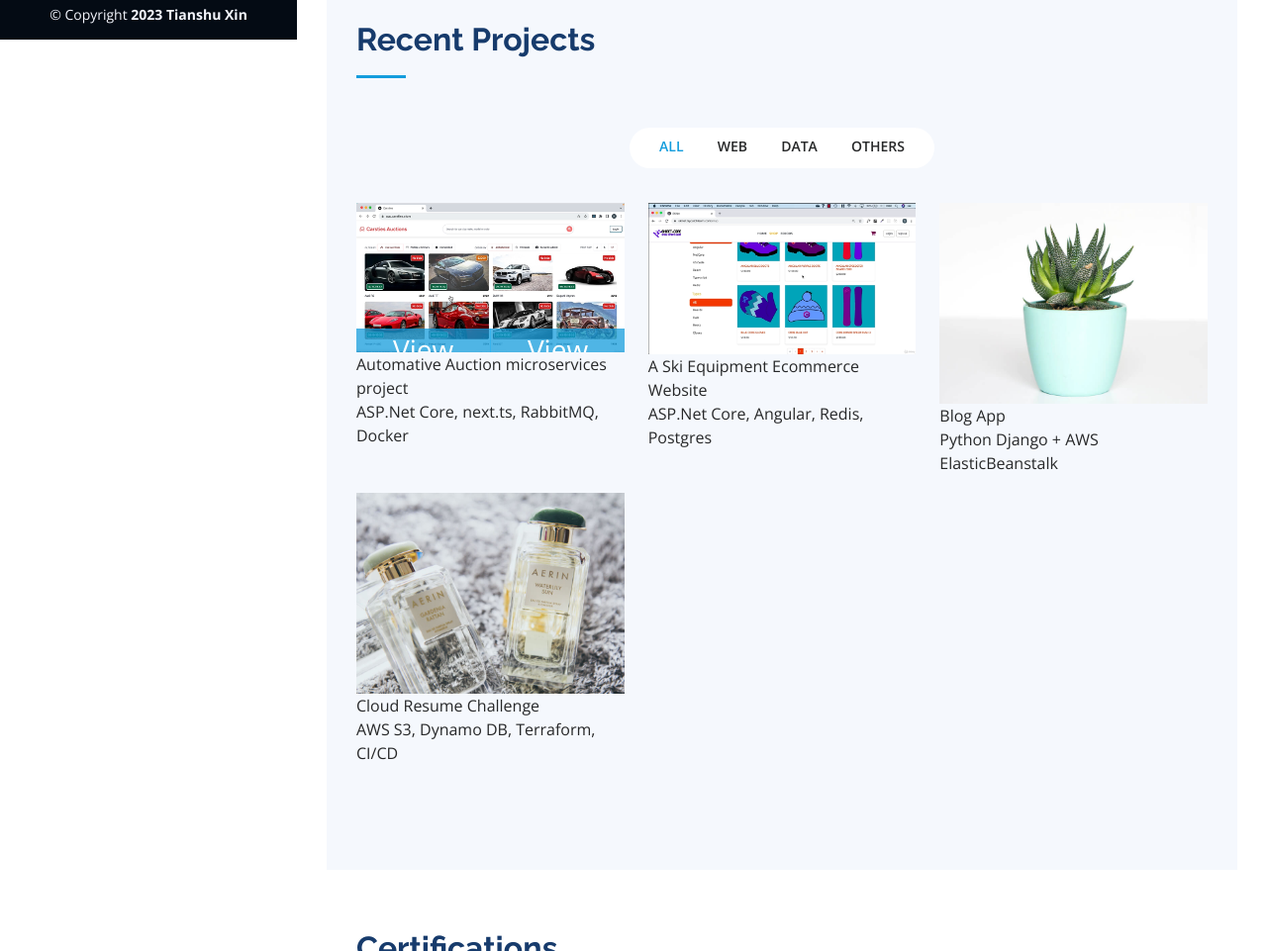
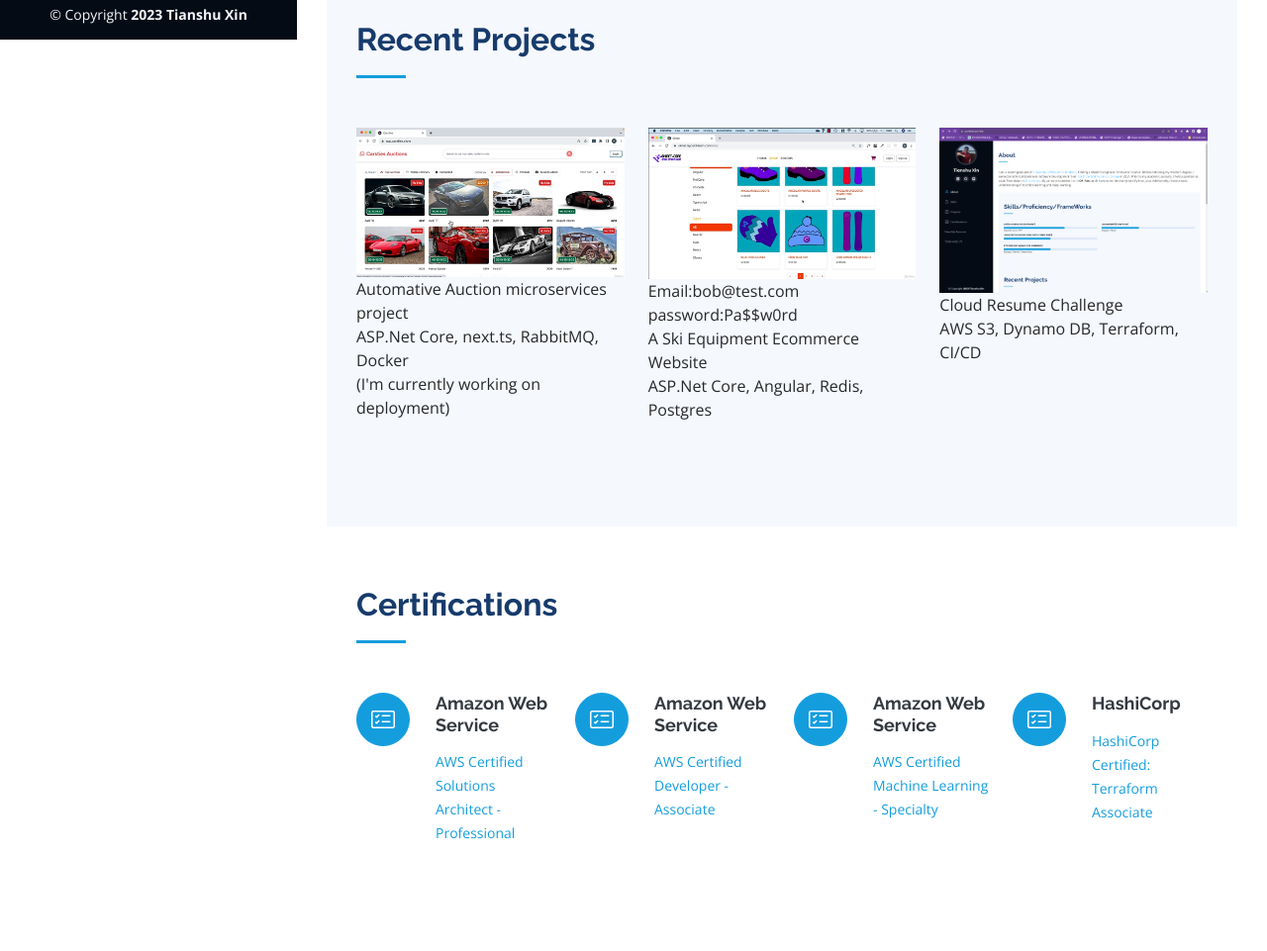
Before and after one commit to txin214/PortfolioChallenge, a plain HTML site: page index.html in a window 1280 px wide. Shown: the part 760-1721 px from the top of the page at 99% size. Drawn offline with nearby package versions, Linux system fonts and the light colour scheme; no server answers.

Commit message:
Add changes

```diff
--- a/index.html
+++ b/index.html
@@ -226,7 +226,7 @@
               <h2>Recent Projects</h2>
             </div>
 
-            <div class="row" data-aos="fade-up">
+            <!-- <div class="row" data-aos="fade-up">
               <div class="col-lg-12 d-flex justify-content-center">
                 <ul id="portfolio-flters">
                   <li data-filter="*" class="filter-active">All</li>
@@ -235,7 +235,7 @@
                   <li data-filter=".filter-web">Others</li>
                 </ul>
               </div>
-            </div>
+            </div> -->
 
             <div class="row portfolio-container" data-aos="fade-up" data-aos-delay="100">
 
@@ -243,29 +243,30 @@
                 <div class="portfolio-wrap">
                   <img src="assets/img/auction.png" class="img-fluid" alt="">
                   <div class="portfolio-links">
-                    <a class="button" href="https://skirushshop.txin.link/">View Code</a>
-                    <a class="button" href="https://skirushshop.txin.link/">View Demo</a>
-                    <!-- <a href="assets/img/ski.png" data-gallery="portfolioGallery" class="portfolio-lightbox" title="App 1"><i class="bx bx-plus"></i></a>
-                <a href="portfolio-details.html" title="More Details"><i class="bx bx-link"></i></a> -->
+
+                    <a href="https://github.com/txin214/Auctions" class="portfolio-lightbox" title="View Code"><i class="bx bx-plus"></i></a>
+                <a href="#" title="View Demo"><i class="bx bx-link"></i></a>
                   </div>
                 </div>
                 <p>Automative Auction microservices project<br>
-                  ASP.Net Core, next.ts, RabbitMQ, Docker</p>
-
+                  ASP.Net Core, next.ts, RabbitMQ, Docker<br>
+                  (I'm currently working on deployment)</p>
               </div>
 
               <div class="col-lg-4 col-md-6 portfolio-item filter-app">
                 <div class="portfolio-wrap">
                   <img src="assets/img/ski.png" class="img-fluid" alt="">
                   <div class="portfolio-links">
-                    <a href="https://skirushshop.txin.link/" title="More Details" class="button"><i
-                        class="bx bx-link"></i></a>
-                    <a href="https://github.com/txin214/SkiRushShop" title="More Details" class="button"><i
-                        class="bx bx-link"></i></a>
+
+                    <a href="https://github.com/txin214/SkiRushShop" class="portfolio-lightbox" title="View Code"><i class="bx bx-plus"></i></a>
+                <a href="https://skirushshop.txin.link" title="View Demo"><i class="bx bx-link"></i></a>
                   </div>
                 </div>
-                <p>A Ski Equipment Ecommerce Website<br>
-                  ASP.Net Core, Angular, Redis, Postgres</p>
+                <p>
+                  Email:bob@test.com  password:Pa$$w0rd<br>
+                  A Ski Equipment Ecommerce Website<br>
+                  ASP.Net Core, Angular, Redis, Postgres<br>
+                  </p>
               </div>
 
               <!-- <div class="col-lg-4 col-md-6 portfolio-item filter-web">
@@ -280,7 +281,7 @@
               </p>
           </div> -->
 
-              <div class="col-lg-4 col-md-6 portfolio-item filter-card">
+              <!-- <div class="col-lg-4 col-md-6 portfolio-item filter-card">
                 <div class="portfolio-wrap">
                   <img src="assets/img/portfolio/portfolio-4.jpg" class="img-fluid" alt="">
                   <div class="portfolio-links">
@@ -291,15 +292,14 @@
                 </div>
                 <p>Blog App<br>
                   Python Django + AWS ElasticBeanstalk</p>
-              </div>
+              </div> -->
 
               <div class="col-lg-4 col-md-6 portfolio-item filter-web">
                 <div class="portfolio-wrap">
-                  <img src="assets/img/portfolio/portfolio-5.jpg" class="img-fluid" alt="">
+                  <img src="assets/img/portfolio.PNG" class="img-fluid" alt="">
                   <div class="portfolio-links">
-                    <a href="assets/img/portfolio/portfolio-5.jpg" data-gallery="portfolioGallery"
-                      class="portfolio-lightbox" title="Web 2"><i class="bx bx-plus"></i></a>
-                    <a href="portfolio-details.html" title="More Details"><i class="bx bx-link"></i></a>
+                    <a href="https://github.com/txin214/PortfolioChallenge" class="portfolio-lightbox" title="View Code"><i class="bx bx-plus"></i></a>
+                <a href="https://portfolio.txin.link" title="View Demo"><i class="bx bx-link"></i></a>
                   </div>
                 </div>
                 <p>Cloud Resume Challenge<br>
```
Also changed, not shown: assets/img/portfolio.PNG (added).
